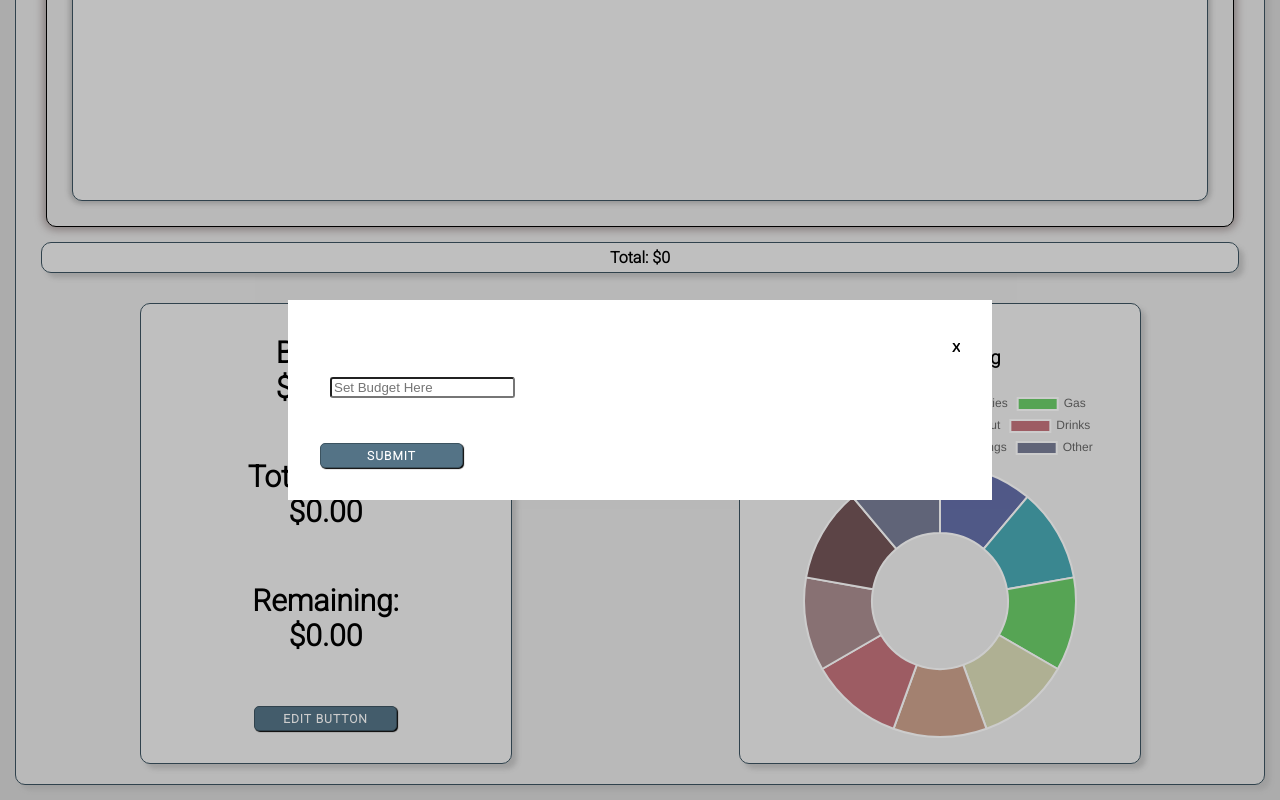
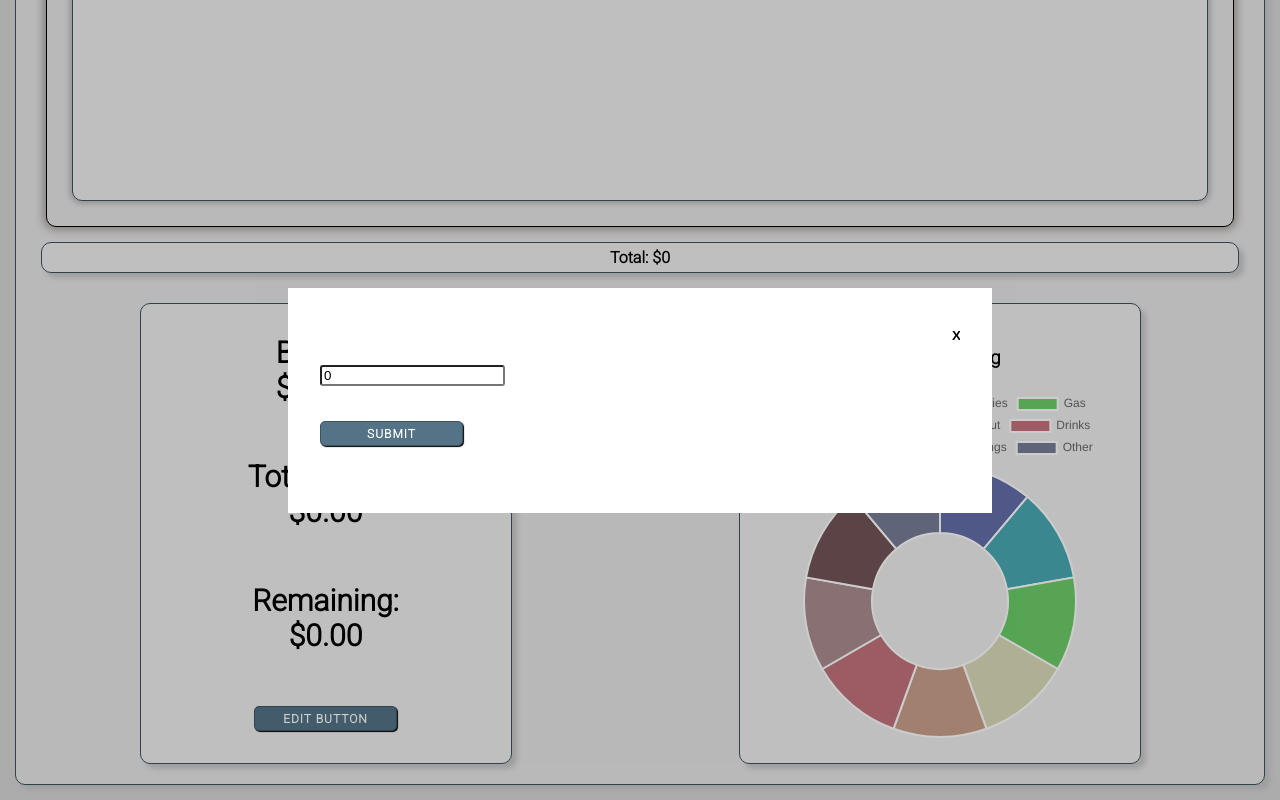
Before and after one commit to Tassled-Wobbegongs/pockets, a React app: page / in a window 1280 px wide. Both pictures are taken after a click on the button "EDIT BUTTON". Shown: the part 481-1281 px from the top of the page. Built offline with nearby package versions, Linux system fonts and the light colour scheme; no server answers; a web font is replaced by a local one.

Commit message:
Added edit button logic on front end

```diff
--- a/client/components/Popup.jsx
+++ b/client/components/Popup.jsx
@@ -5,8 +5,6 @@ const Popup = props => {
     <div className='popup'>
       <div className='popup-inner'>
       <input type='button' className='close-btn' value='X' onClick={() => props.setTrigger(false)}/> <br/>
-      <input type='number' className='bgt-val' style={{margin: 10}} placeholder='Set Budget Here'/> <br/>
-      <button className='submit-btn' onClick={() => props.setTrigger(false)}>Submit</button>
       { props.children }
       </div>
     </div>
--- a/client/components/TotalsDisplay.jsx
+++ b/client/components/TotalsDisplay.jsx
@@ -1,10 +1,33 @@
-import React, { useState } from 'react';
+import React, { useState, useEffect } from 'react';
 import Popup from './Popup.jsx';
 
 const TotalsDisplay = props => {
 
+  const [togglePopup, setTogglePop] = useState(false);
   const [budget, setBudget] = useState(0);
-  const [togglePopup, setTogglePop] = useState(false);
+
+  const updateInput = e => {
+    e.preventDefault();
+    setBudget(state => {
+      console.log('hi')
+      return {
+        state, [e.target.id]: e.target.value
+      };
+    })
+  }
+
+  const handleBudget = () => {
+    fetch(`/api/users/${props.state._id}`, {
+      method: 'PUT'
+    }, setBudget)
+      .then(res => {
+        console.log('PUT user response: ', res);
+      })
+      .then(res => res.json())
+      .then(res.setBudget({budget: res.budget}))
+      .catch(err => console.log('ERROR:', err))
+  }
+
 
   return (
     <div className = "totalsDisplay">
@@ -25,7 +48,12 @@ const TotalsDisplay = props => {
           <center>${Number(budget - props.total).toFixed(2)}</center>
         </div>
         <button className='editBgt' onClick={setTogglePop}>Edit Button</button>
-      <Popup trigger={togglePopup} budget={budget} setTrigger={setTogglePop}/>
+      <Popup trigger={togglePopup} budget={budget} setTrigger={setTogglePop}>
+      <div style={{marginTop: 10}}>
+      <input type='number' className='bgt-val' placeholder='Set Budget Here' value={budget} onChange={updateInput}/> <br/>
+      <button className='submit-btn' onClick={() => {setTogglePop(false); handleBudget()}}>Submit</button> <br/>
+      </div>
+      </Popup>
     </div>
   )
 }
```
